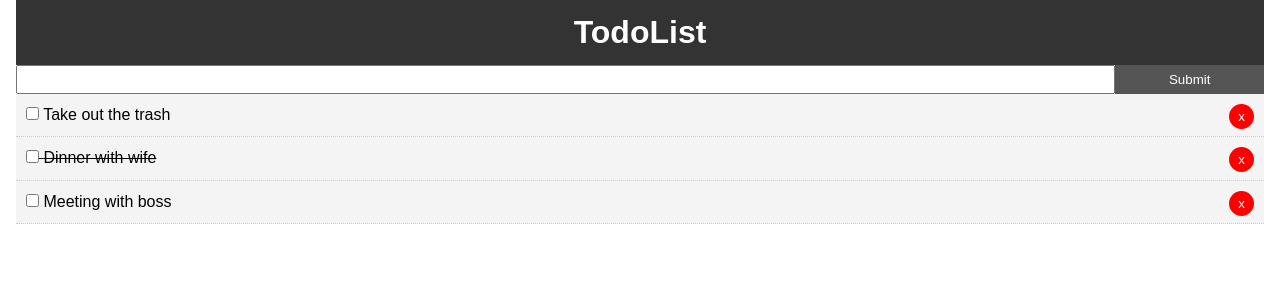
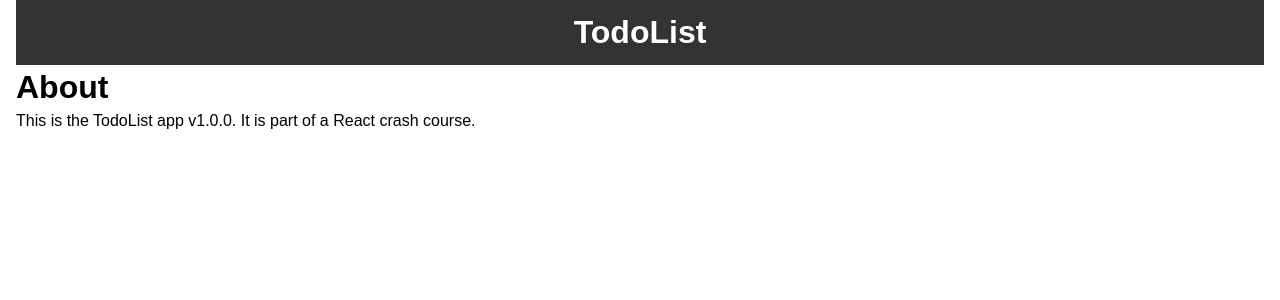
Before and after one commit to abgeiger/react-todo, a React (Create React App) app: page /about in a window 1280 px wide. Shown: the top 300 px of the page. Built offline with nearby package versions, Linux system fonts and the light colour scheme.

Commit message:
Add Router and About page.

```diff
--- a/package.json
+++ b/package.json
@@ -8,6 +8,7 @@
     "@testing-library/user-event": "^7.2.1",
     "react": "^16.13.0",
     "react-dom": "^16.13.0",
+    "react-router-dom": "^5.1.2",
     "react-scripts": "3.4.0",
     "uuid": "^7.0.2"
   },
--- a/src/App.js
+++ b/src/App.js
@@ -1,7 +1,9 @@
 import React, { Component } from 'react';
+import { BrowserRouter as Router, Route } from 'react-router-dom';
 import Header from './components/layout/Header';
 import Todos from './components/Todos';
 import AddTodo from './components/AddTodo';
+import About from './components/pages/About';
 import { v4 as uuidv4 } from 'uuid';
 
 import './App.css';
@@ -54,14 +56,20 @@ class App extends Component {
 
   render() {
     return (
+      <Router>
         <div className="App">
           <div className="container">
             <Header />
+            <Route exact path="/" render={props => (
+              <React.Fragment>
                 <AddTodo addTodo={this.addTodo} />
                 <Todos todos={this.state.todos} markComplete={this.markComplete} delTodo={this.delTodo} />
+              </React.Fragment>
+            )} />
+            <Route path="/about" component={About} />
           </div>
-
         </div>
+      </Router>
     );
   }
 }
--- /dev/null
+++ b/src/components/pages/About.js
@@ -0,0 +1,10 @@
+import React from 'react'
+
+export default function About() {
+    return (
+        <React.Fragment>
+            <h1>About</h1>
+            <p>This is the TodoList app v1.0.0. It is part of a React crash course.</p>
+        </React.Fragment>
+    )
+}
```
Also changed, not shown: 1 other file (tests, documents, lock files or other folders). Lines whose indentation alone changed are shown as unchanged.
